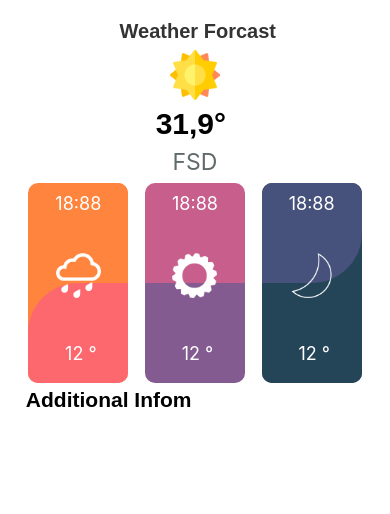
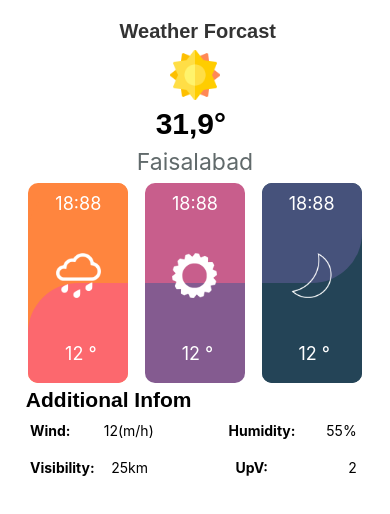
Before and after one commit to sheikhsuleman123/React-Native-Weather-app, a React Native app: screen / in a window 390 px wide. Shown: the top 514 px of the page. Built offline with nearby package versions, Linux system fonts and the light colour scheme.

Commit message:
Footer section is done

```diff
--- a/components/Footer.js
+++ b/components/Footer.js
@@ -6,6 +6,16 @@ export default class Footer extends Component {
         return (
             <View>
                 <Text style={styles.heading}> Additional Infom </Text>
+
+                <View style={styles.container}>
+                    <Text style={styles.minfo}>Wind:          <Text style={styles.sinfo}>12(m/h) </Text> </Text>
+                    <Text style={styles.minfo}>Humidity: <Text style={styles.sinfo}>       55%</Text> </Text>
+                </View>
+                <View style={styles.container}>
+                    <Text style={styles.minfo}>Visibility:     <Text style={styles.sinfo}>25km </Text> </Text>
+                    <Text style={styles.minfo}>UpV:                       <Text style={styles.sinfo}> 2</Text> </Text>
+                </View>
+
             </View>
         )
     }
@@ -17,5 +27,17 @@ const styles = StyleSheet.create({
         fontSize: 21,
         fontWeight: 'bold',
         marginTop: 5
+    },
+    container:{
+        flexDirection:'row',
+        marginVertical:10,
+        marginHorizontal:10,
+        justifyContent:'space-between'
+    },
+    minfo:{
+        fontWeight:'bold'
+    },
+    sinfo:{
+        fontWeight:'400'
     }
 })
--- a/components/Header.js
+++ b/components/Header.js
@@ -8,7 +8,7 @@ export default class Header extends PureComponent {
                 <Text style={styles.text}> Weather Forcast</Text>
                 <Image source={require('../assets/sun.png')} style={styles.img} />
                 <Text style={styles.degree}>31,9&deg; </Text>
-                <Text style={styles.cityname}> FSD </Text>
+                <Text style={styles.cityname}> Faisalabad </Text>
             </View>
         )
     }
```
